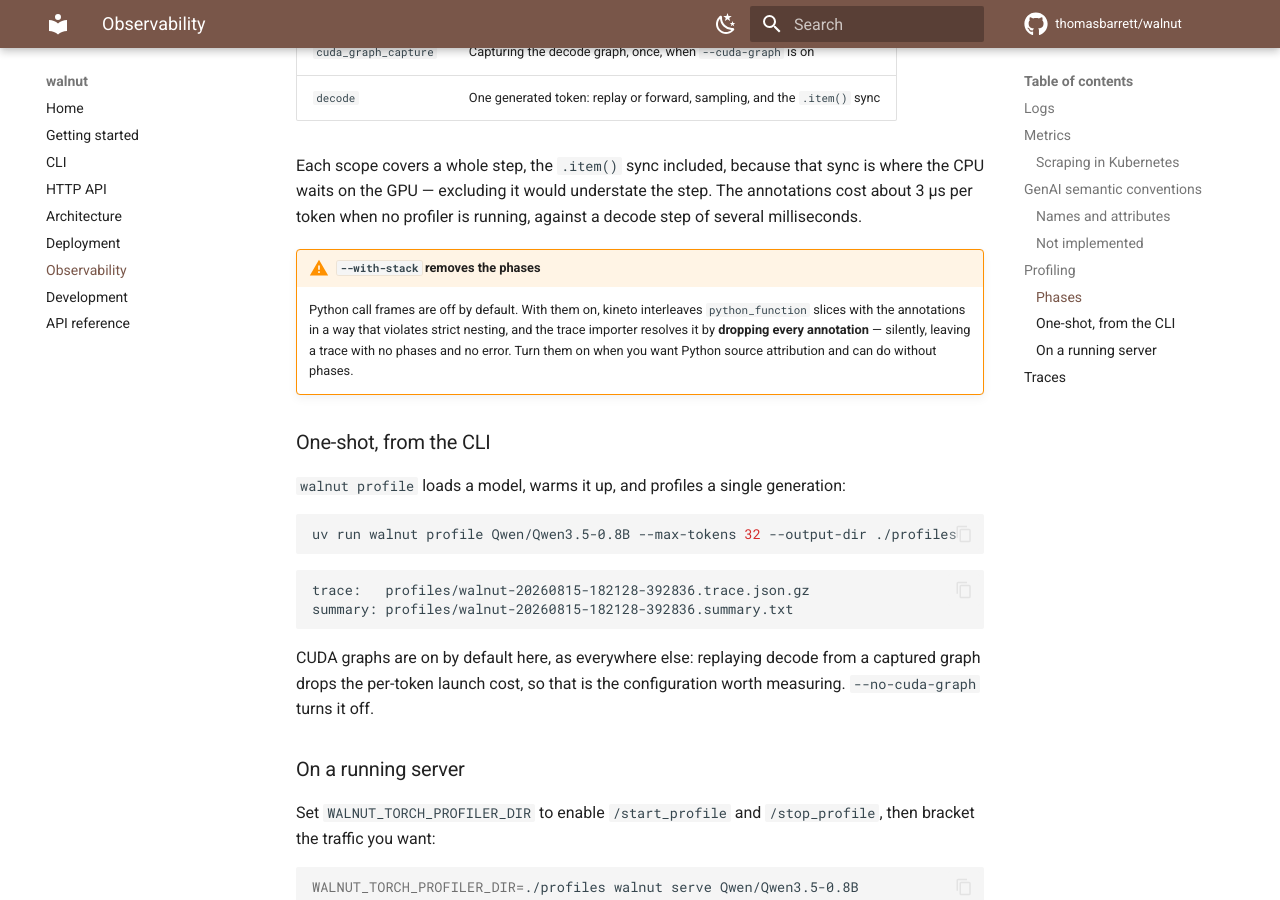
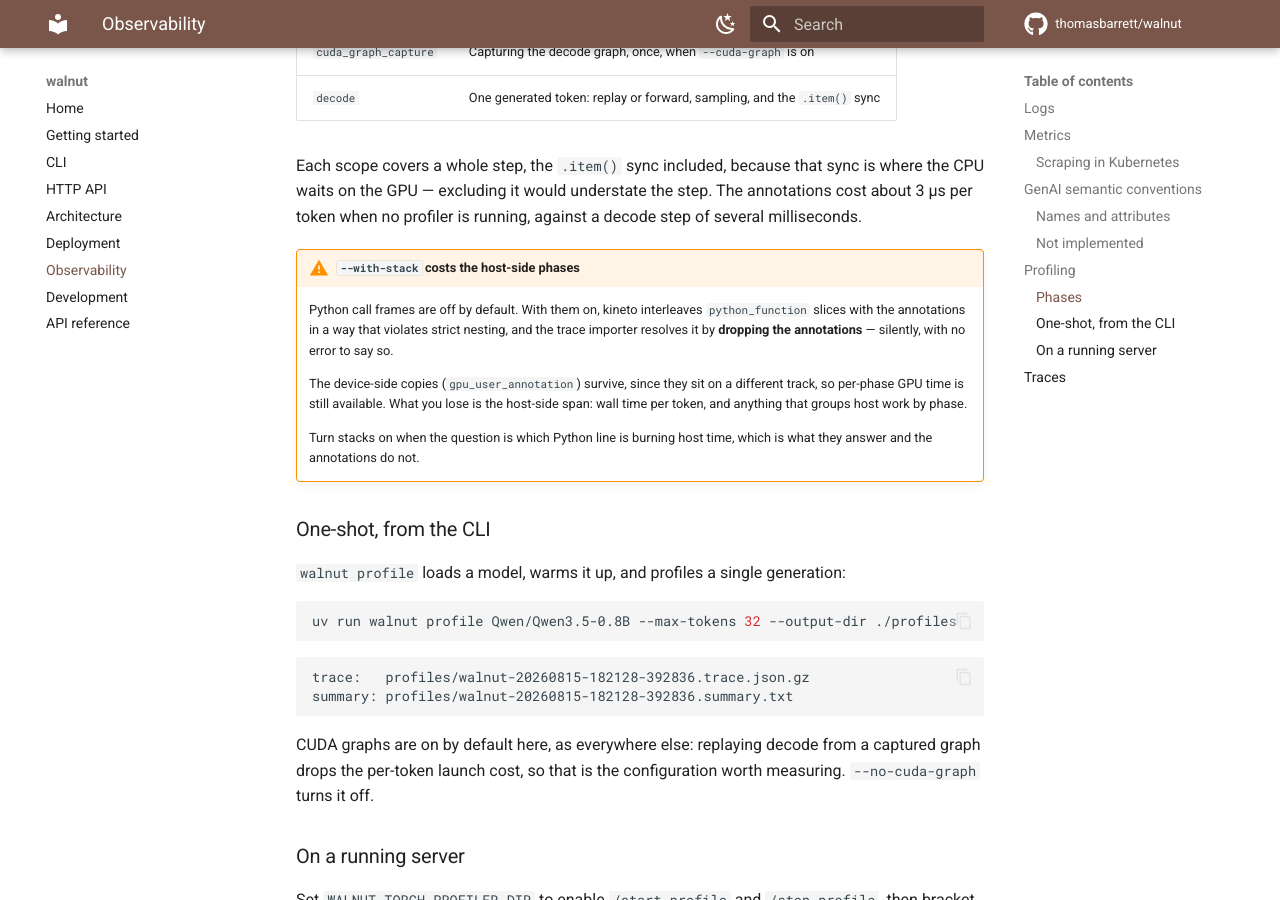
Before and after one commit to thomasbarrett/walnut, an MkDocs documentation site: the page built from docs/observability.md, in a window 1280 px wide and 900 px high, scrolled down 3217 px. Built offline with MkDocs 1.6.1 and Material for MkDocs 9.7.7, drawn with Linux system fonts in a browser that asks for light colours; comment, search, counter and statistics services are not loaded.

Commit message:
docs: state what --with-stack actually costs
The flag's help and the docs both said stacks drop every phase slice.
Only the host-side ones go: `gpu_user_annotation` sits on the device
track, where the importer's overlap rule never reaches it, and all 19
survived a stacks-on capture. So per-phase GPU time is still available
with stacks on; what is lost is the host-side span, which is wall time
per token.

Also say what stacks are for, since the tradeoff is only readable if
both sides are stated: they attribute host time to source lines, which
the annotations cannot do.

Co-Authored-By: Claude Opus 5 (1M context) <noreply@anthropic.com>
Claude-Session: https://claude.ai/code/session_01Lw2NsJbuptmRE3tdGB393k

```diff
--- a/docs/observability.md
+++ b/docs/observability.md
@@ -144,13 +144,20 @@ is where the CPU waits on the GPU — excluding it would understate the step. Th
 annotations cost about 3 µs per token when no profiler is running, against a
 decode step of several milliseconds.
 
-!!! warning "`--with-stack` removes the phases"
+!!! warning "`--with-stack` costs the host-side phases"
 
     Python call frames are off by default. With them on, kineto interleaves
     `python_function` slices with the annotations in a way that violates strict
-    nesting, and the trace importer resolves it by **dropping every
-    annotation** — silently, leaving a trace with no phases and no error. Turn
-    them on when you want Python source attribution and can do without phases.
+    nesting, and the trace importer resolves it by **dropping the
+    annotations** — silently, with no error to say so.
+
+    The device-side copies (`gpu_user_annotation`) survive, since they sit on a
+    different track, so per-phase GPU time is still available. What you lose is
+    the host-side span: wall time per token, and anything that groups host work
+    by phase.
+
+    Turn stacks on when the question is which Python line is burning host time,
+    which is what they answer and the annotations do not.
 
 ### One-shot, from the CLI
 
```
Also changed, not shown: 1 other file.
